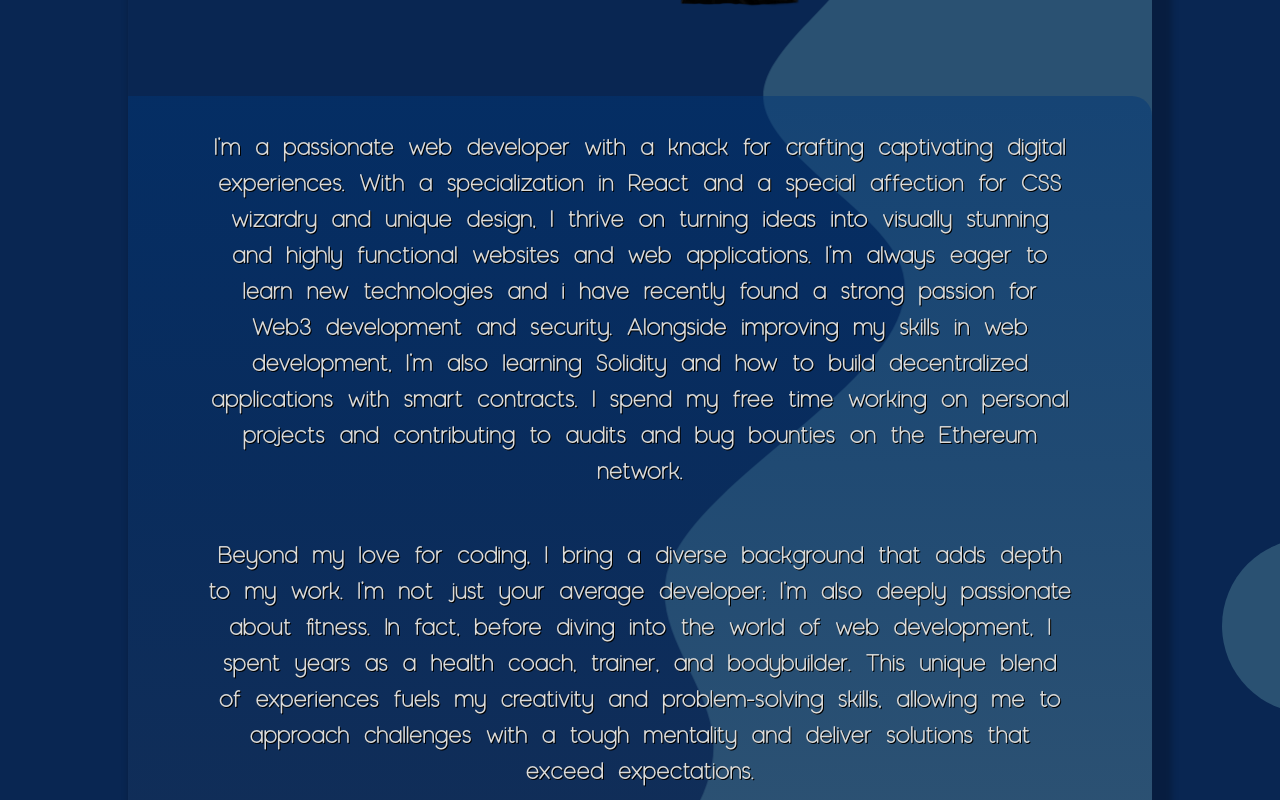
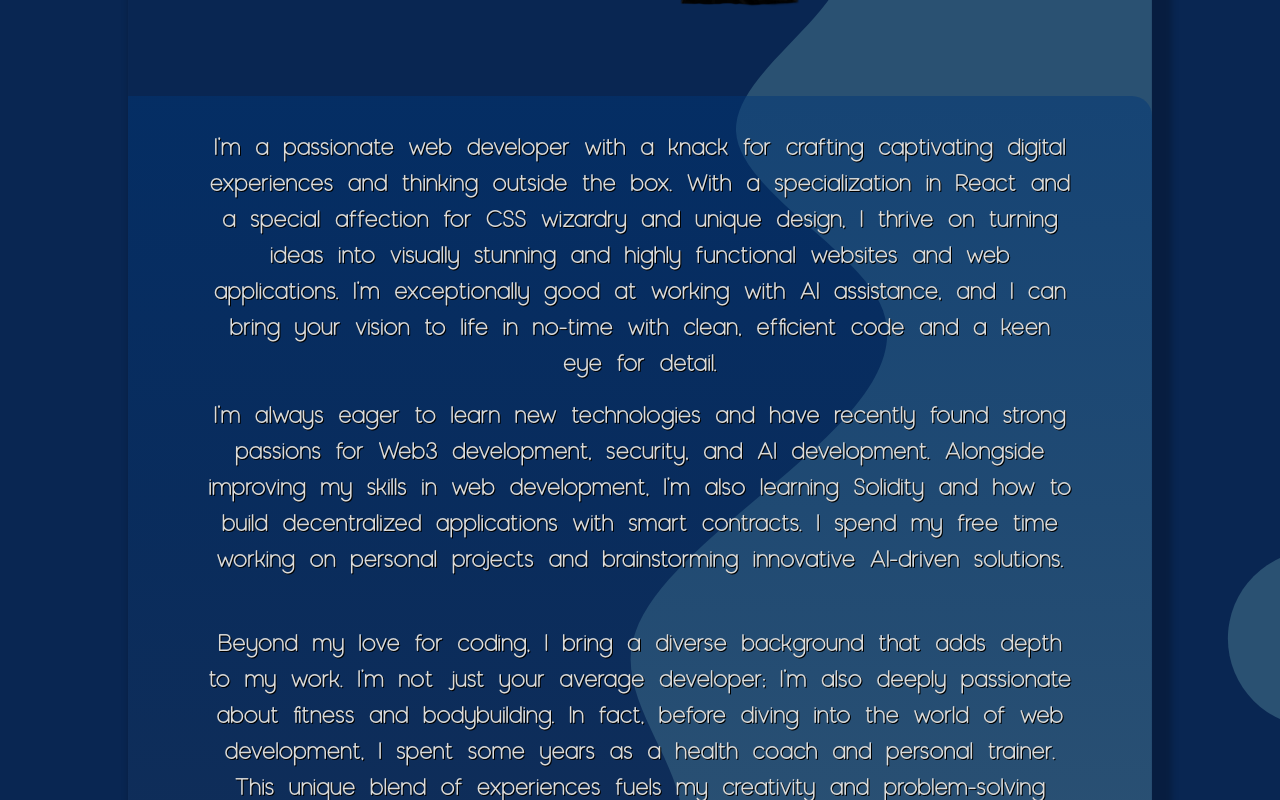
Before and after one commit to Owlsnap/MyPortfolio, a React (Vite) app: page / in a window 1280 px wide. Shown: the part 640-1440 px from the top of the page. Built offline with nearby package versions, Linux system fonts and the light colour scheme.

Commit message:
Edited personal description in Hero component to enhance clarity and focus on interests.

```diff
--- a/src/components/Hero/Hero.jsx
+++ b/src/components/Hero/Hero.jsx
@@ -21,16 +21,18 @@ function Hero() {
             <span id="aboutTop">
                 {" "}
                 I'm a passionate web developer with a knack for crafting captivating
-                digital experiences. With a specialization in React and a special
+                digital experiences and thinking outside the box. With a specialization in React and a special
                 affection for CSS wizardry and unique design, I thrive on turning
                 ideas into visually stunning and highly functional websites and web
-                applications.
-                I'm always eager to learn new technologies and i have recently found a strong passion for Web3 development and security.
+                applications. I'm exceptionally good at working with AI assistance, and I can bring your vision to life in no-time with clean, efficient code and a keen eye for detail.
+            </span>
+            <span id="aboutMiddle">
+                I'm always eager to learn new technologies and have recently found strong passions for Web3 development, security, and AI development.
                 Alongside improving my skills in web development, I'm also learning Solidity and how to build decentralized applications with smart contracts.
-                I spend my free time working on personal projects and contributing to audits and bug bounties on the Ethereum network.
+                I spend my free time working on personal projects and brainstorming innovative AI-driven solutions.
             </span>
             <span id="aboutBottom">
-                Beyond my love for coding, I bring a diverse background that adds depth to my work. I'm not just your average developer; I'm also deeply passionate about fitness. In fact, before diving into the world of web development, I spent years as a health coach, trainer, and bodybuilder. This unique blend of experiences fuels my creativity and problem-solving skills, allowing me to approach challenges with a tough mentality and deliver solutions that exceed expectations.
+                Beyond my love for coding, I bring a diverse background that adds depth to my work. I'm not just your average developer; I'm also deeply passionate about fitness and bodybuilding. In fact, before diving into the world of web development, I spent some years as a health coach and personal trainer. This unique blend of experiences fuels my creativity and problem-solving skills, allowing me to approach challenges with a tough mentality and persistence.
             </span>
         </div>
 
```
